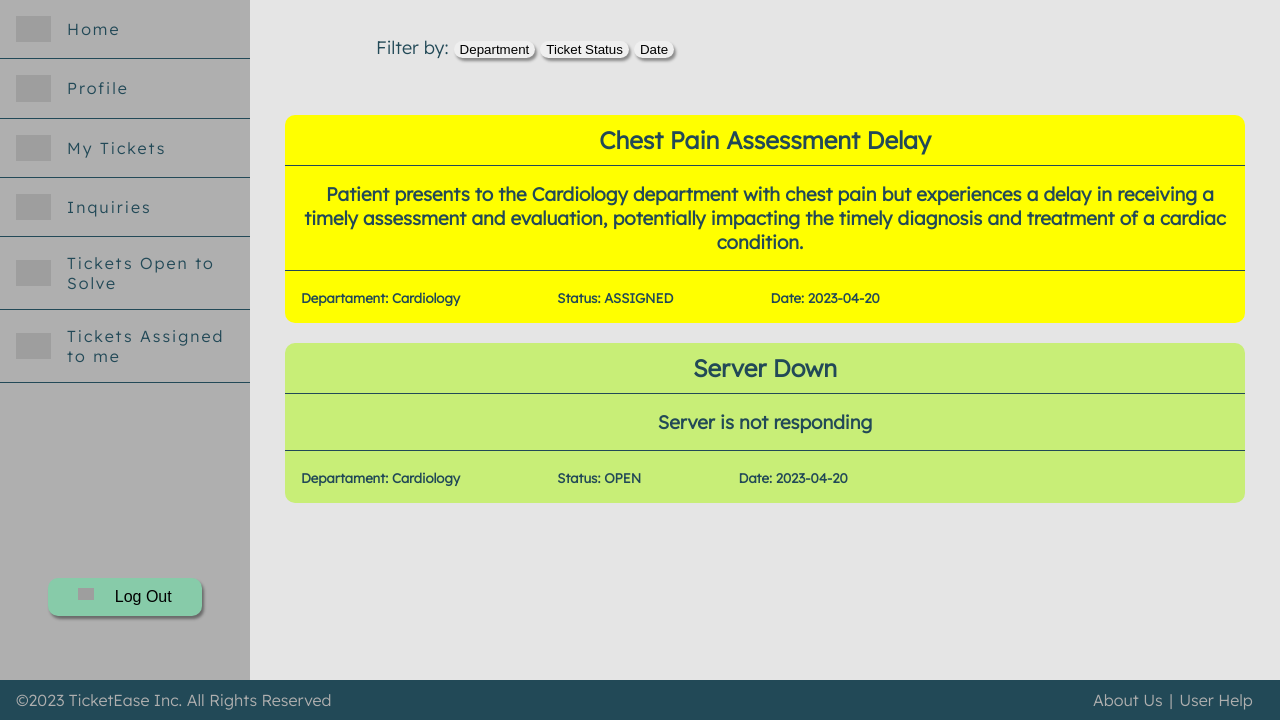
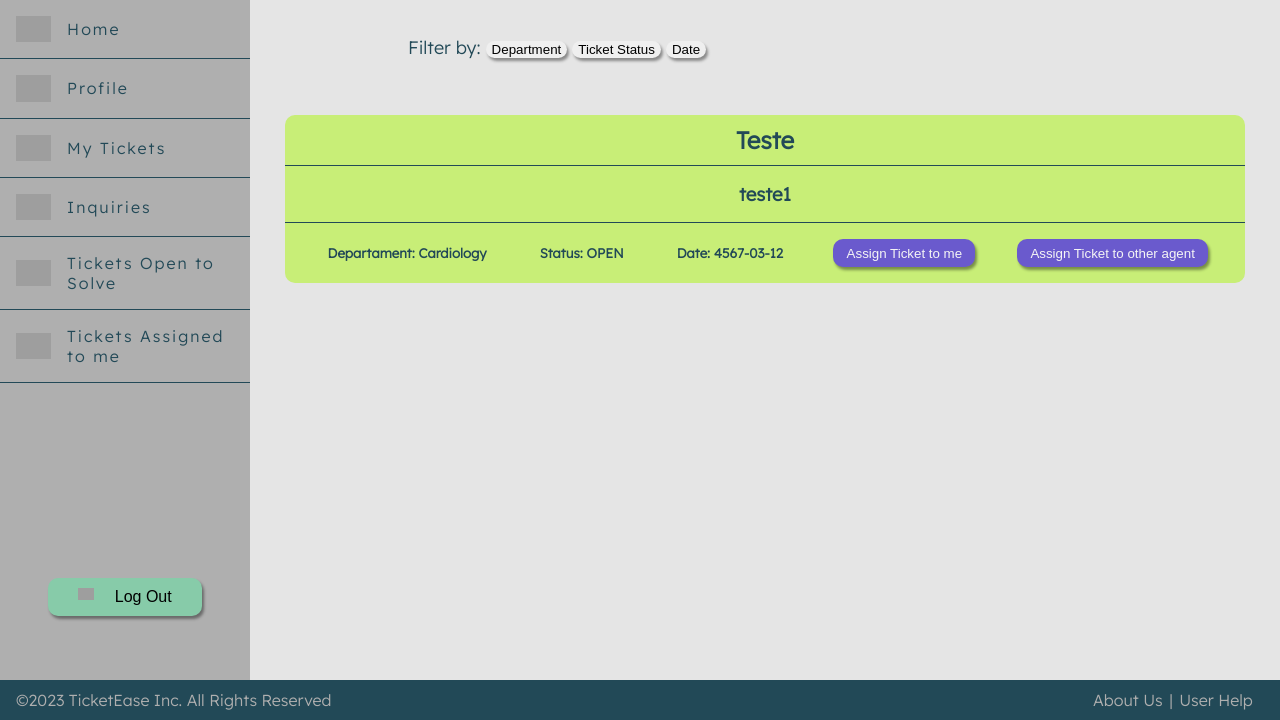
Before and after one commit to joaooliveira-11/feup-ltw, a PHP site: page /pages/openTickets.php in a window 1280 px wide. Shown: the part 80-800 px from the top of the page. Run offline with PHP 8.4, Linux system fonts and the light colour scheme; the visitor is signed in with stand-in values (Sample User, id 1); data comes from the database, SQL or seed files in the repository; some web fonts are replaced; grey boxes are pictures that could not be loaded.

Commit message:
Agents now can assign open tickets to themselves

```diff
--- a/src/actions/action_newticket.php
+++ b/src/actions/action_newticket.php
@@ -21,7 +21,7 @@ $stmt = $db->prepare('SELECT idDepartment FROM Department WHERE name = ?');
 $stmt->execute(array($department));
 $idDepartment = $stmt->fetch();
 
-$new_ticket = new Ticket(NULL, $title, $description, intval($priority), $date, 3, NULL, intval($idDepartment['idDepartment']));
+$new_ticket = new Ticket(NULL, $title, $description, intval($priority), $date, $session->getId(), NULL, intval($idDepartment['idDepartment']));
 $new_ticket->insert_ticket($db);
 
 header('Location: ../pages/main.php');
--- a/src/classes/ticket.class.php
+++ b/src/classes/ticket.class.php
@@ -97,7 +97,7 @@
     public static function getDepartmentTickets(PDO $db, array $idDepartments){
         $tickets = array();
         foreach($idDepartments as $id) {
-            $stmt = $db->prepare('SELECT * FROM Ticket WHERE idDepartment = ?');
+            $stmt = $db->prepare('SELECT * FROM Ticket WHERE idDepartment = ? AND resolve IS NULL ');
             $stmt->execute(array($id));
 
 
@@ -116,6 +116,25 @@
         }
         return $tickets;
     }
+    public static function getAssignedTickets(PDO $db, int $resolve){
+        $stmt = $db->prepare('SELECT * FROM Ticket WHERE resolve = ?');
+        $stmt->execute(array($resolve));
+
+        $tickets = array();
+        while ($ticket = $stmt->fetch()) {
+            $tickets[] = new Ticket(
+                intval($ticket['idTicket']),
+                $ticket['title'],
+                $ticket['description'],
+                intval($ticket['priority']),
+                $ticket['create_date'],
+                intval($ticket['cria']),
+                intval($ticket['resolve']),
+                intval($ticket['idDepartment']),
+            );
+        }
+        return $tickets;
+    }
 
     function insert_ticket($db){
         $stmt = $db->prepare('
--- a/src/css/style.css
+++ b/src/css/style.css
@@ -153,8 +153,7 @@ main{
     overflow-y: auto;
 }
 .TicketOverflow{
-    max-height: 450px;
-    margin-bottom: 2em;
+    height: 35vw;
     overflow-y: auto;
 }
 #ADepartmentMain{
@@ -251,6 +250,7 @@ main{
 .ticketsPage {
     color: #224957;
     background-color: transparent;
+    margin: 0 2em 2em 2em;
 }
 
 .retangulo {
@@ -267,8 +267,23 @@ main{
     text-align: center;
 }
 .retangulo > section:last-child{
-    text-align: left;
+    display: flex;
+    flex-direction: row;
+    align-items: center;
+    justify-content: space-between;
 }
+.retangulo > section:last-child > article{
+    display: flex;
+    flex-direction: row;
+}
+.retangulo > section:last-child > article > h5{
+    margin: 0 2em;
+}
+
+.retangulo > section:last-child > article > form{
+    margin: 0 1.3em;
+}
+
 .retangulo > section > h3 {
     display: inline;
     margin: 10px;
@@ -283,11 +298,6 @@ main{
 #ticketDescription {
     text-align: center;
     height: 10%;
-}
-
-#inline {
-    display: inline;
-    margin-right: 10%;
 }
 
 #TicketStatus {
@@ -541,3 +551,12 @@ form .btn-cancel{
     font-size: 0.9em;
     font-weight: 600;
 }
+#AssignTicket{
+    display: flex;
+}
+
+#AssignTicket > form > button{
+    padding: 0.5em 1em;
+    background-color: slateblue;
+    color: whitesmoke;
+}
--- a/src/database/database.sql
+++ b/src/database/database.sql
@@ -96,7 +96,7 @@ CREATE TABLE Ticket_Hashtags(
 );
 
 CREATE TABLE Ticket_Status(
-                              count INTEGER PRIMARY KEY AUTOINCREMENT,
+                              id_random INTEGER PRIMARY KEY AUTOINCREMENT,
                               idTicket INTEGER REFERENCES Ticket,
                               idStatus INTEGER REFERENCES Status,
                               date DATE
--- a/src/templates/adminTickets.tpt.php
+++ b/src/templates/adminTickets.tpt.php
@@ -21,12 +21,17 @@ function drawDepartmentsTicketsMain(array $departmentTickets, PDO $db) { ?>
         </section>
         <section class="TicketOverflow">
             <?php foreach ($departmentTickets as $ticket){
-                drawSingleTicket($db, $ticket);
+                drawSingleTicket($db, $ticket, 2);
             } ?>
         </section>
     </section>
 <?php }
 
-function drawAssignedTicketsMain(){ ?>
 
+function drawAssignedTicketsMain(array $assignedTickets, PDO $db){ ?>
+    <section class="TicketOverflow">
+        <?php foreach ($assignedTickets as $ticket){
+            drawSingleTicket($db, $ticket, 2);
+        } ?>
+    </section>
 <?php } ?>
--- a/src/templates/common.tpt.php
+++ b/src/templates/common.tpt.php
@@ -181,7 +181,9 @@ function drawMainPage(array $departments, PDO $db) { ?>
             </section>
         <?php } ?>
     </article>
-    <button id="CreateNewTicket"> <span>+</span> New Ticket</button>
+        <a href="../pages/newTicket.php">
+            <button id="CreateNewTicket"> <span>+</span> New Ticket</button>
+        </a>
 </main>
 
 <?php }
--- a/src/templates/mytickets.tpl.php
+++ b/src/templates/mytickets.tpl.php
@@ -9,7 +9,7 @@
         </div>
         <section class="TicketOverflow">
             <?php foreach($tickets as $ticket) {
-                drawSingleTicket($db,$ticket);
+                drawSingleTicket($db,$ticket,1);
             }?>
         </section>
 
@@ -17,7 +17,7 @@
 
 <?php }
 
-function drawSingleTicket($db,Ticket $ticket){ ?>
+function drawSingleTicket($db,Ticket $ticket, int $entity){ // esta entidade é para saber o que desenhar em cada página. Se for na página my tickets, desenho o ticket de uma determinada maneira; Se for na página DepartmentTickets, desenho o ticket doutra maneira, com mais funcionalidades?>
     <?php
         $status = $ticket->getLastTicketStatus($db);
         $backgroundColor="";
@@ -39,9 +39,31 @@ function drawSingleTicket($db,Ticket $ticket){ ?>
             <h3 id="ticketDescription"><?=$ticket->getDescription()?></h3>
         </section>
         <section>
-            <h5 id="inline">Departament: <?=$ticket->getTicketDepartmentName($db)?></h5>
-            <h5 id="inline">Status: <?=$status?></h5>
-            <h5 id="inline">Date: <?=$ticket->getCreateDate()?></h5>
+            <article>
+                <h5>Departament: <?=$ticket->getTicketDepartmentName($db)?></h5>
+                <h5>Status: <?=$status?></h5>
+                <h5>Date: <?=$ticket->getCreateDate()?></h5>
+            </article>
+            <?php
+            if($entity>1){
+                if($status=="OPEN"){
+                    $ticket_id = $ticket->getIdTicket();
+                    ?>
+                    <article id="AssignTicket">
+                        <form method="post" action="../actions/action_assign_to_agent.php">
+                            <button type="submit" name="idTicket" value="<?php echo $ticket_id ?>">
+                                Assign Ticket to me
+                            </button>
+                        </form>
+                        <form>
+                            <button>
+                                Assign Ticket to other agent
+                            </button>
+                        </form>
+                    </article>
+                <?php }
+            }
+            ?>
         </section>
     </div>
 <?php }
```
Also changed, not shown: src/actions/action_assign_to_agent.php (added, +40 -0 lines), src/pages/myAssignedTickets.php (+4 -3 lines), src/database/database.db.
